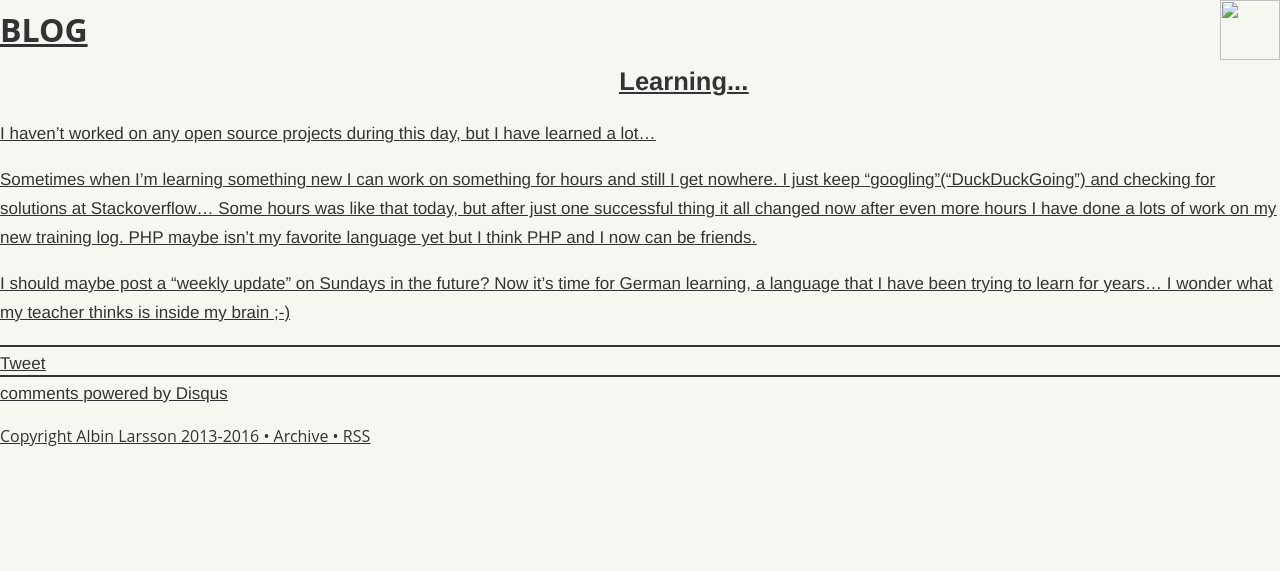
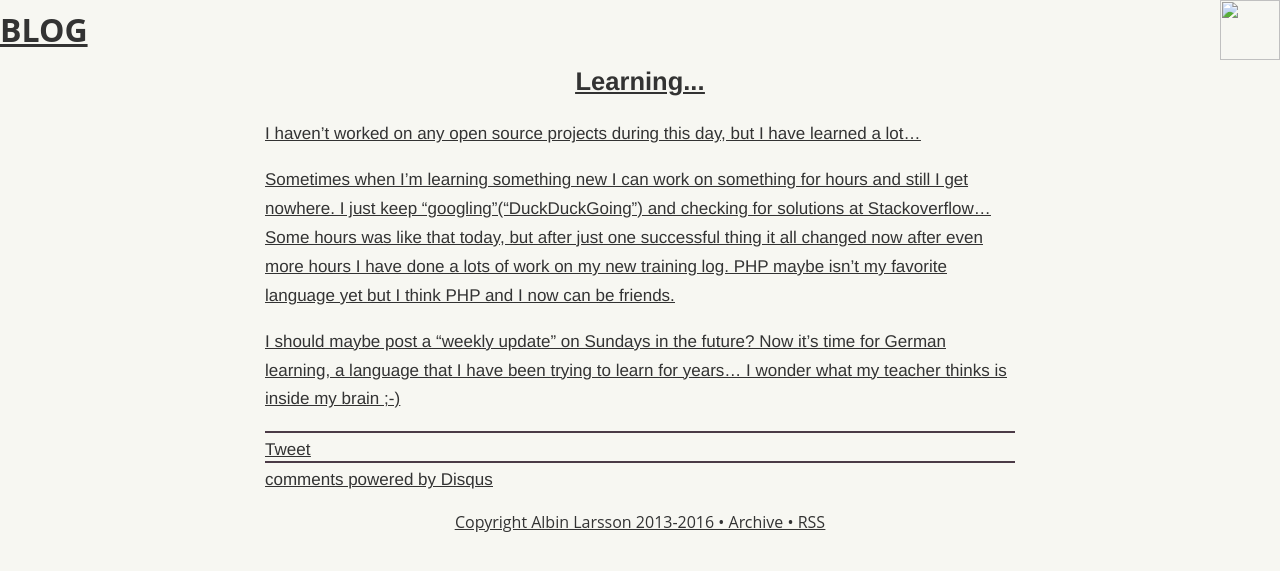
Before and after one commit to mikiec84/abbe98.github.com, a Jekyll site: the page built from _posts/2013-12-01-learning.md, in a window 1280 px wide. Shown: the top 571 px of the page. Built offline with Jekyll 4.4.1, drawn with Linux system fonts in a browser that asks for light colours; comment, search, counter and statistics services are not loaded.

Commit message:
Update post layout

```diff
--- a/_layouts/post.html
+++ b/_layouts/post.html
@@ -20,7 +20,7 @@ layout: nil
 	<body>
 {% include menu.html %}
 		<h1>BLOG</h1>
-		<article class="post" style="padding-top: 60px;">
+		<article class="post container" style="padding-top: 60px;">
 			<h2>{{ page.title }}</h2>
 			{{ content }}
 			<div class="share print-hidden">
@@ -32,7 +32,7 @@ layout: nil
 			</noscript>
 			<a href="http://disqus.com" class="dsq-brlink">comments powered by <span class="logo-disqus">Disqus</span></a>
 		</article>
-		<footer>
+		<footer style="text-align: center;">
 			<p>Copyright <a href="http://abbe98.github.io/">Albin Larsson</a> 2013-2016 • <a href="http://abbe98.github.io/archive.html">Archive</a> • <a href="http://abbe98.github.io/blog/atom.xml">RSS</a></p>
 		</footer>
 
--- a/archive.html
+++ b/archive.html
@@ -34,7 +34,7 @@ image: http://abbe98.github.io/assets/default.png
 				</ul>
 			</div>
 		</div>
-		<footer  style="text-align: center;">
+		<footer style="text-align: center;">
 			<p>Copyright <a href="http://abbe98.github.io/">Albin Larsson</a> 2013-2016 • <a href="http://abbe98.github.io/blog/">Blog</a> • <a href="http://abbe98.github.io/blog/atom.xml">RSS</a></p>
 		</footer>
 	</body>
--- a/css/style.css
+++ b/css/style.css
@@ -327,8 +327,8 @@ a:active {
 
 .share {
   width: 100%;
-  border-top: 2px solid #333;
-  border-bottom: 2px solid #333;
+  border-top: 2px solid #4B3B47;
+  border-bottom: 2px solid #4B3B47;
   height: 25px;
   padding-top: 3px;
   margin-bottom: 3px;
```
